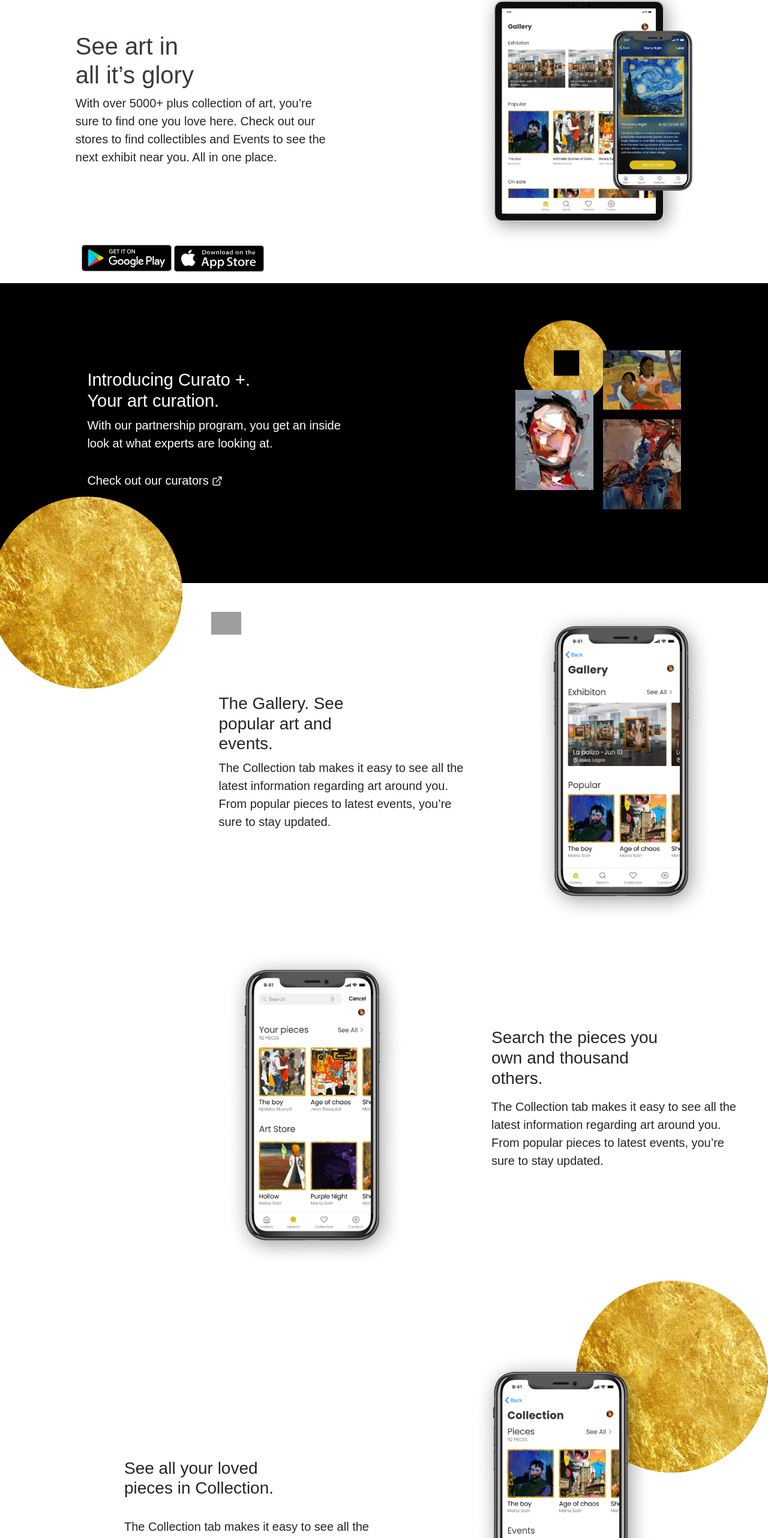
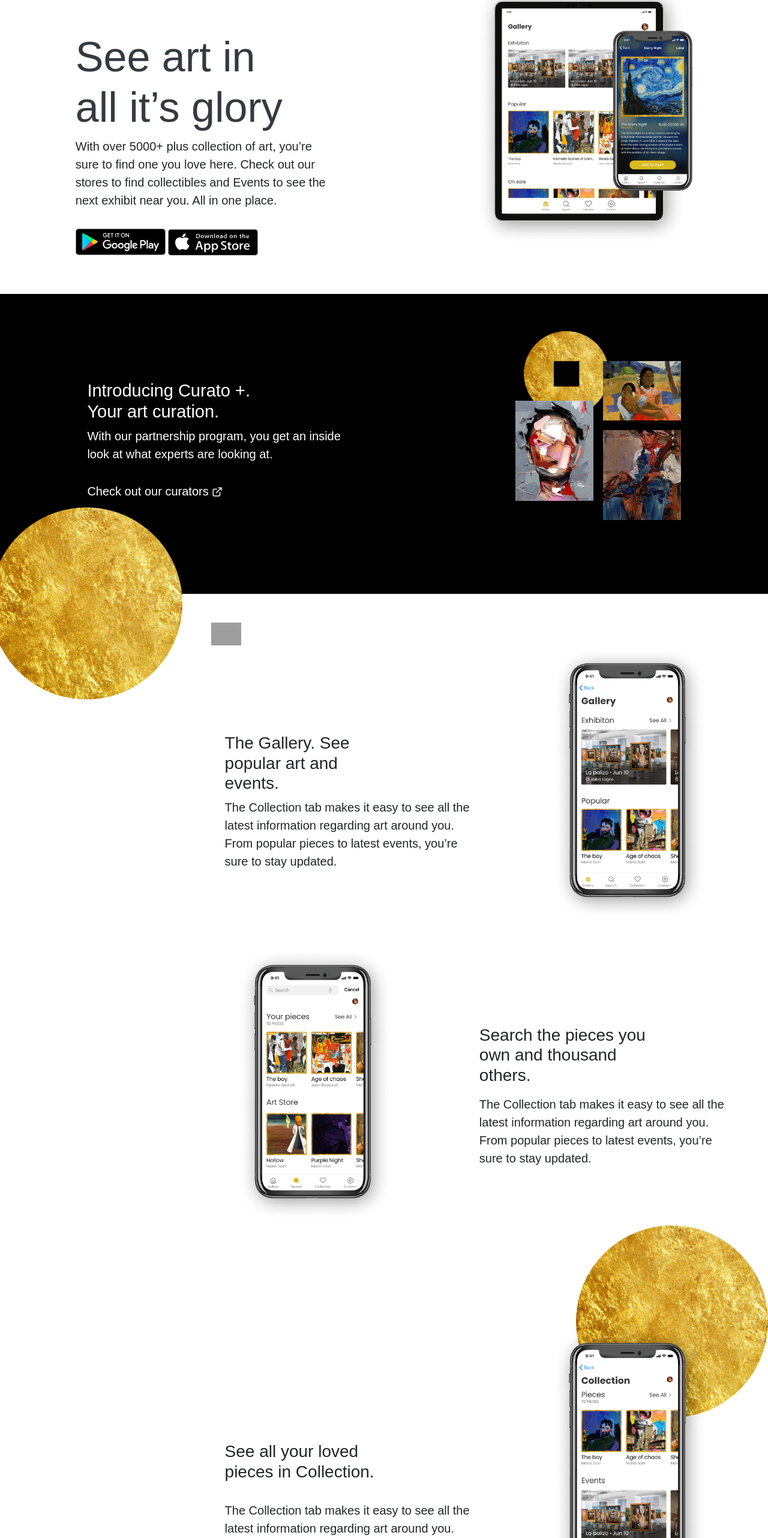
Before and after one commit to Davidtariq96/Art-gallery, a plain HTML site: page index.html in a window 1280 px wide. Shown: the part 236-2800 px from the top of the page at 60% size. Drawn offline with nearby package versions, Linux system fonts and the light colour scheme; grey boxes are pictures that could not be loaded.

Commit message:
images adjusted

```diff
--- a/assets/css/responsiveness.css
+++ b/assets/css/responsiveness.css
@@ -60,15 +60,18 @@
 
       }
       .left-flex h3{
-          font-size: 2.5rem;
+          font-size: 70px;
           font-weight: 500;
           font-style: normal;
 
       }
 
       .block-image{
-          float: left;
-          margin-left: 8.5rem;
+          display: none;
+      }
+
+      .block-image1{
+          margin-top: 2rem;
       }
 
       .container-dark{
@@ -164,13 +167,15 @@
         font-weight: normal;
     }
 
-    #d-flex{
+     #d-flex{
         flex-direction: column;
+        justify-content: center;
+        align-content: center;
     }
 
 
     .gallery img{
-        max-width: 300px;
+        max-width: 259.66px;
         min-width: 150px;
         height: auto;
     }
@@ -201,51 +206,59 @@
         margin-right: -2rem;
     }
 
-    .collection{
-        display: flex;
-        justify-content: space-around;
-        margin-top: 8rem;
-    }
-    .collection img{
-        max-width: 300px;
-        min-width: 200px;
-        margin-right: -17rem;
-        height: auto;
-    }
-
-    .collection-headings{
-        text-align: justify;
-        margin-top: 11rem;
-        margin-right: -6rem;
-        margin-left: 4rem;
-    }
     .search img{
-        max-width: 300px;
+        max-width: 259.66px;
         min-width: 200px;
         height: auto;
         margin-right: 9rem;
         margin-left: -7rem;
     }
-    .curato img{
-        max-width: 300px;
-        min-width: 200px;
+
+    .collection img{
+        max-width: 259.66px;
+        min-width: 150px;
         height: auto;
-        margin-left: 6rem;
+        margin-top: -3rem;
+    }
+
+    .collection-headings{
+        margin-top: 9rem;
+        margin-left: -8rem;
+        text-align: justify;
+        margin-right: 5rem;
+    }
+    .collection{
+        display: flex;
+        justify-content: space-around;
+        margin: 2rem 4rem;
+        padding-left: 15px;
     }
 
     .gold-texture2{
-        float:right;
+        display: flex;
+        justify-content: flex-end;
+        margin-bottom: -9rem;
     }
 
     .curato{
         display: flex;
         justify-content: space-around;
         flex-direction: row-reverse;
+
     }
 
     .curato-headings{
         text-align: justify;
         margin-top: 8rem;
+        margin-right: -2rem;
+    }
+
+    .curato img{
+        max-width: 259.66px;
+        min-width: 200px;
+        height: auto;
+        margin-right: 9rem;
+        margin-left: -7rem;
     }
 
     .gold-wrapper img{
@@ -277,6 +290,9 @@
         margin-right:7rem ;
     }
 
+    .sub-carousal h5{
+        text-align: justify;
+    }
 
     .figimg{
         width: 130px;
@@ -299,6 +315,9 @@
         color: #870058;
         font-weight: 500;
         font-size: 20px;
+    }
+    .plain-text a:hover{
+        color: #887410;
     }
 
     .footers{
--- a/assets/css/style.css
+++ b/assets/css/style.css
@@ -1,4 +1,4 @@
-@media only screen and (max-width:920px){
+@media only screen and (max-width:768px){
     *{
         margin: 0;
         padding: 0;
@@ -7,20 +7,12 @@
     }
 
     body{
-        text-align: center
+        text-align: center;
     }
 
-
-    /* @import url("https://fonts.googleapis.com/css?family=Titillium+Web");
-    * {
-      font-family: "Titillium Web", sans-serif;
-    } */
-
-    .navbar .navbar-brand {
-      font-size: 30px;
-    }
     .navbar .nav-item {
       padding: 10px 20px;
+      background-color: black;
     }
     .navbar .nav-link {
       font-size: 20px;
@@ -63,9 +55,8 @@
 
     }
 
-
-    .block-image{
-        margin-top: 2rem;
+    .block-image1 img{
+        display: none;
     }
 
     .container-dark{
@@ -165,6 +156,10 @@
     }
     .search-headings{
         margin: 1rem;
+    }
+
+    .collection{
+        display: block;
     }
     .collection img{
         width: 270px;
@@ -286,7 +281,6 @@
     }
 
     .social-icons{
-        border-bottom: 1px solid #3A3B3C;
         margin: 0 1.4rem;
     }
 
--- a/index.html
+++ b/index.html
@@ -36,7 +36,7 @@
 
         <!-- navigation Bar -->
 
-        <nav class="navbar sticky-top navbar-expand-lg bg-dark">
+        <nav class="navbar navbar-expand-lg " style="background-color: black;">
           <div class="container">
             <img src="./assets/images/Framez navbar logo.svg" alt="">
             <button class="navbar-toggler" type="button" data-toggle="collapse" data-target="#navbarSupportedContent" aria-controls="navbarSupportedContent" aria-expanded="false" aria-label="Toggle navigation">
@@ -70,7 +70,11 @@
         <h3 class="text-dark">See art in <br> all it’s glory</h3>
         <h5>With over 5000+ plus collection of art,  you’re <br> sure to find one you love here. Check out our <br>
           stores to find collectibles and Events to see the <br> next exhibit near you. All in one place.</h5>
+          <div class="block-image1">
+            <img src="./assets/images/Icons/Google_Play_Store_button.svg" alt="">
+            <img src="./assets/images/Icons/app-store-button.svg" alt="">
           </div>
+        </div>
 
         <div class="art-image">
             <img src="./assets/images/Ipad and iphone.png" alt="">
@@ -117,8 +121,7 @@
     <span class="small-gold"><img src="./assets/images/Gold texture-2.png" alt=""></span>
 
 
-
-      <div class="d-flex bd-highlight mb-3" id="d-flex">
+      <div class="d-flex bd-highlight mb-3 mt-5" id="d-flex">
         <div class="p-2 bd-highlight gallery">
 
           <div class="gallery-headings">
@@ -138,7 +141,6 @@
             </p></div>
             <img src="./assets/images/iPhone X - Search_Tab.png" alt="">
           </div>
-        </div>
         <div class="gold-texture2">
           <img src="./assets/images/Gold texture-1.png" alt="">
         </div>
@@ -155,8 +157,6 @@
 
         </div>
 
-      </div>
-
       <div class="p-2 bd-h curato">
         <div class="curato-headings">
         <h3>You’ll love the all new <br> Curato+.</h3><br>
@@ -166,6 +166,9 @@
           <img src="./assets/images/iPhone X - Curato_Tab.png" alt="">
 
       </div>
+    </div>
+  </div>
+
 
       <div class="gold-wrapper">
         <img src="./assets/images/Gold texture-1.png" alt="">
@@ -195,8 +198,8 @@
             </div>
           <div class="plain-text">
             <h3>Become a <span>curator</span> </h3><br>
-            <h5>Join us in helping to curate art pieces and culture in <br> places near you.
-              Access inside events, exclusive <br> release and more</h5>
+            <h5>Join us in helping to curate art pieces and culture in places near you.<br>
+              Access inside events, exclusive release and more</h5>
 
               <a href="#" class="link">Learn more <span><img src="./assets/images/Icons/chevron-left.svg" alt=""></span></a>
           </div>
```
